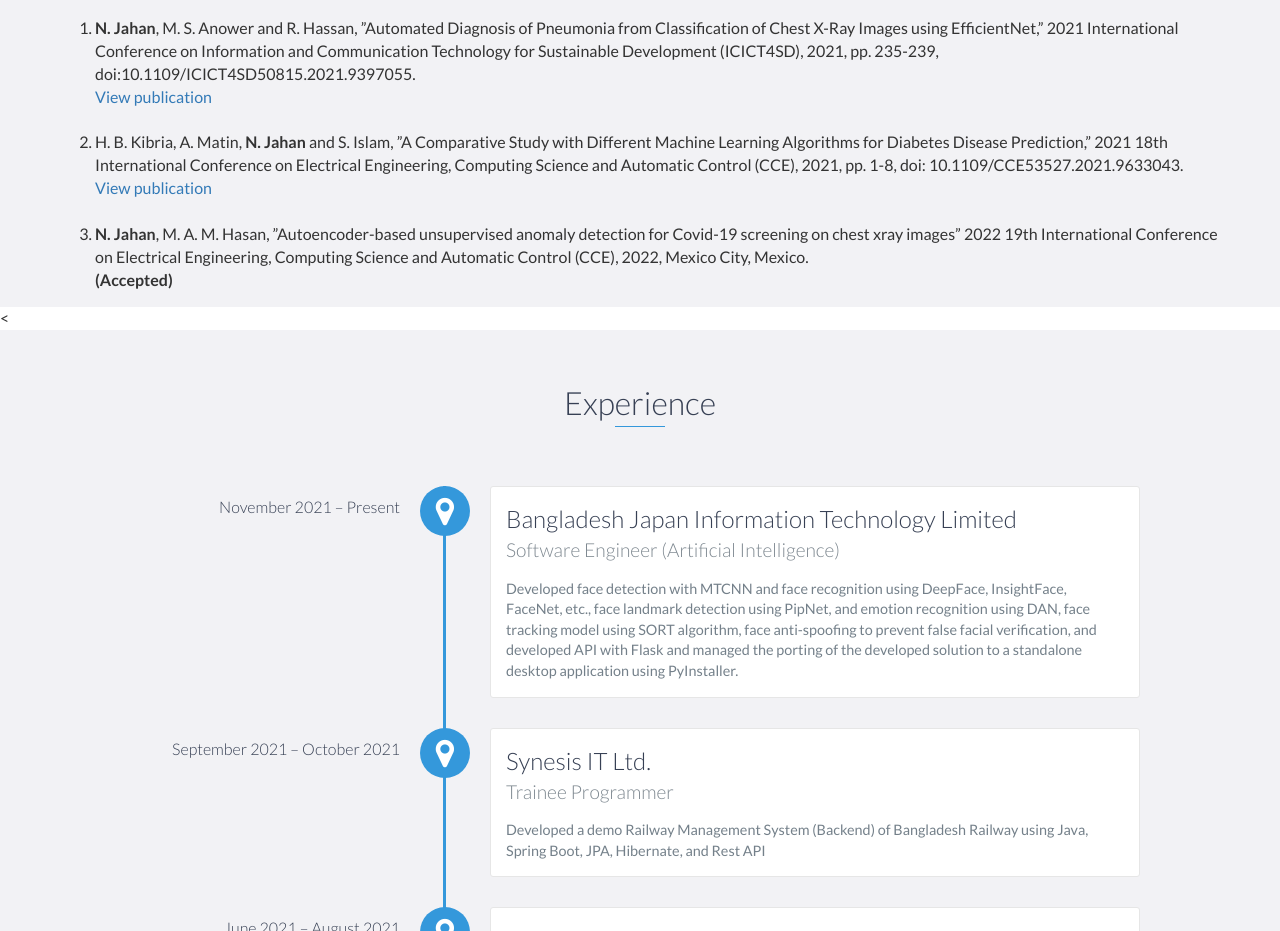
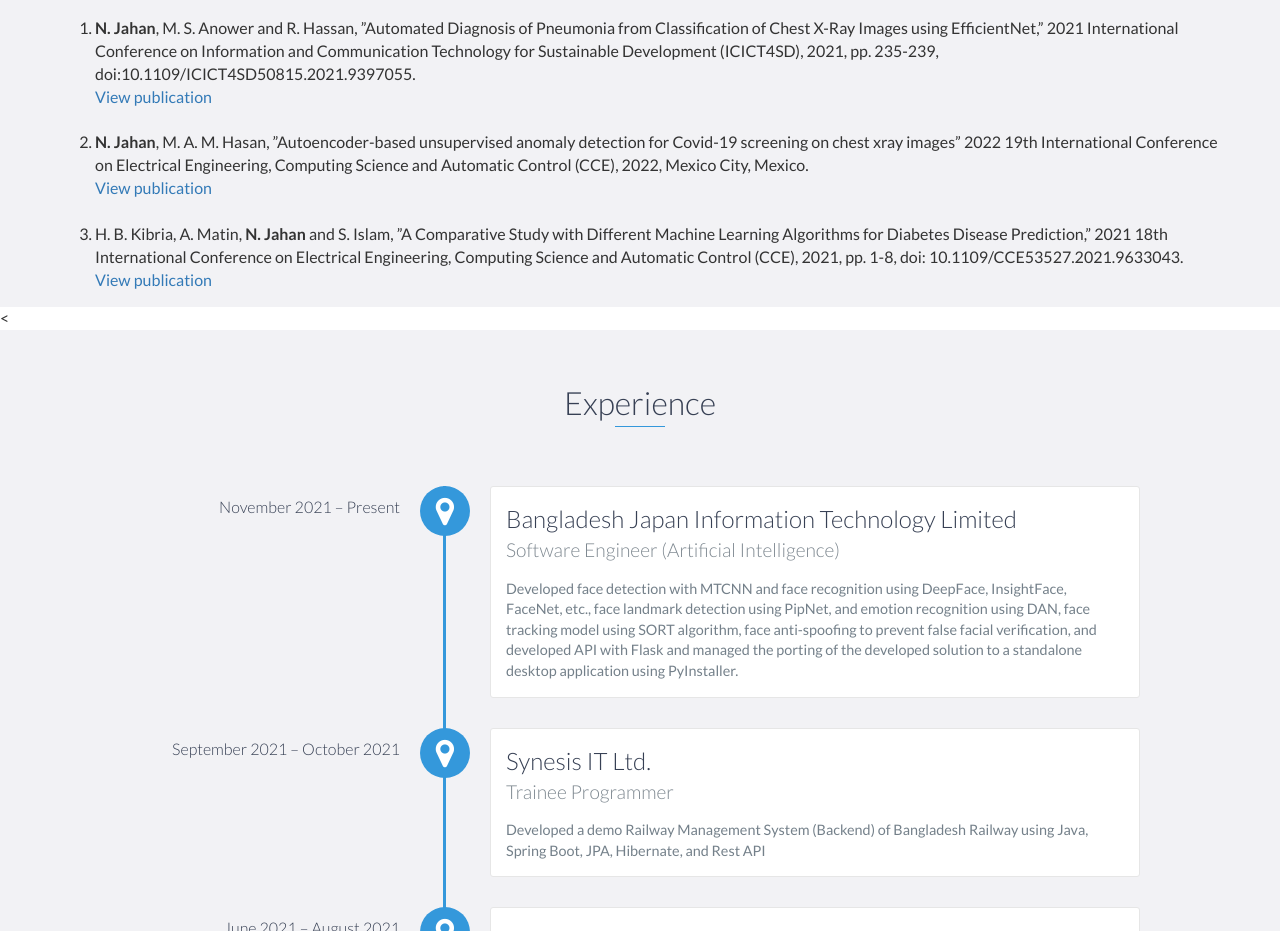
Before and after one commit to NusratJahanPritha/portfolio-website, a website: page index.html in a window 1280 px wide. Shown: the part 1840-2771 px from the top of the page. Drawn offline with nearby package versions, Linux system fonts and the light colour scheme.

Commit message:
Update index.html

```diff
--- a/index.html
+++ b/index.html
@@ -145,22 +145,23 @@
                         <li><strong>N. Jahan</strong>, M. S. Anower and R. Hassan, ”Automated Diagnosis of Pneumonia from Classification of Chest X-Ray
                             Images using EfficientNet,” 2021 International Conference on Information and Communication Technology for Sustainable
                             Development (ICICT4SD), 2021, pp. 235-239, doi:10.1109/ICICT4SD50815.2021.9397055.
-                            <br><a href="https://ieeexplore.ieee.org/abstract/document/9397055">View publication</a></li>
+                            <br><a href="https://scholar.google.com/citations?view_op=view_citation&hl=en&user=p_oCExYAAAAJ&citation_for_view=p_oCExYAAAAJ:u5HHmVD_uO8C">View publication</a></li>
 
                     </div>
+                    <br>
+			                    <div class="r-block">
+                        <li><strong>N. Jahan</strong>, M. A. M. Hasan, ”Autoencoder-based unsupervised anomaly detection for Covid-19 screening on chest xray
+                            images” 2022 19th International Conference on Electrical Engineering, Computing Science and Automatic Control
+                            (CCE), 2022, Mexico City, Mexico. <br><a href="https://scholar.google.com/citations?view_op=view_citation&hl=en&user=p_oCExYAAAAJ&citation_for_view=p_oCExYAAAAJ:u-x6o8ySG0sC">View publication</a></li>
+
+                    </div>
+
                     <br>
                     <div class="r-block">
                         <li>H. B. Kibria, A. Matin, <strong>N. Jahan</strong> and S. Islam, ”A Comparative Study with Different Machine Learning Algorithms
                             for Diabetes Disease Prediction,” 2021 18th International Conference on Electrical Engineering, Computing Science
                             and Automatic Control (CCE), 2021, pp. 1-8, doi: 10.1109/CCE53527.2021.9633043.
-                            <br><a href="https://ieeexplore.ieee.org/abstract/document/9633043">View publication</a></li>
-
-                    </div>
-                    <br>
-                    <div class="r-block">
-                        <li><strong>N. Jahan</strong>, M. A. M. Hasan, ”Autoencoder-based unsupervised anomaly detection for Covid-19 screening on chest xray
-                            images” 2022 19th International Conference on Electrical Engineering, Computing Science and Automatic Control
-                            (CCE), 2022, Mexico City, Mexico. <br><strong>(Accepted)</strong></li>
+                            <br><a href="https://scholar.google.com/citations?view_op=view_citation&hl=en&user=p_oCExYAAAAJ&citation_for_view=p_oCExYAAAAJ:u-x6o8ySG0sC">View publication</a></li>
 
                     </div>
                 </ol>
```
